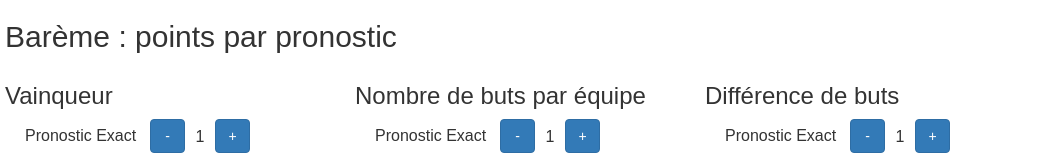
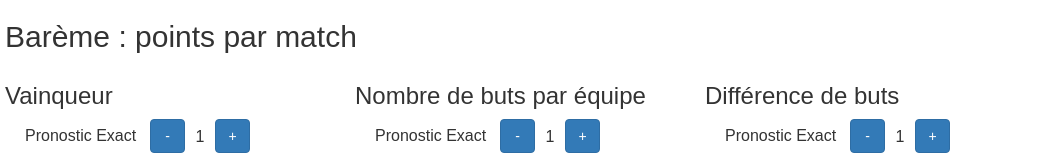
Before and after one commit to StephGbzh/pronos-graph, a React (Create React App) app: page / in a window 1280 px wide. Shown: the top 160 px of the page, without its empty margins (0-1037 px from the left). Built offline with nearby package versions, Linux system fonts and the light colour scheme.

Commit message:
Reword title

```diff
--- a/src/components/BaremeSettings.jsx
+++ b/src/components/BaremeSettings.jsx
@@ -13,7 +13,7 @@ export const defaultBareme = {
 
 const BaremeSettings = ({ bareme, setBaremeValue }) => (
   <div className="bareme-settings">
-    <h2>Barème : points par pronostic</h2>
+    <h2>Barème : points par match</h2>
     <div>
       <div>
         <h3>Vainqueur</h3>
```
